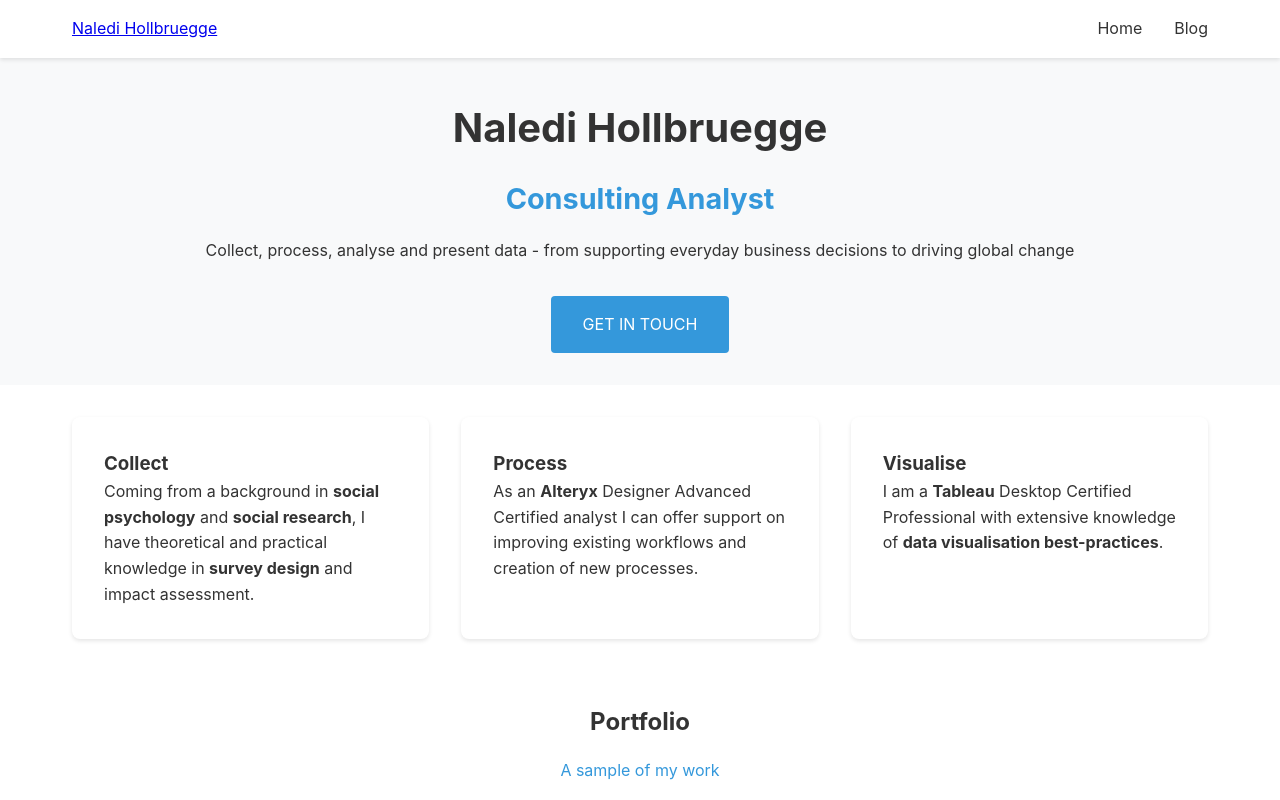
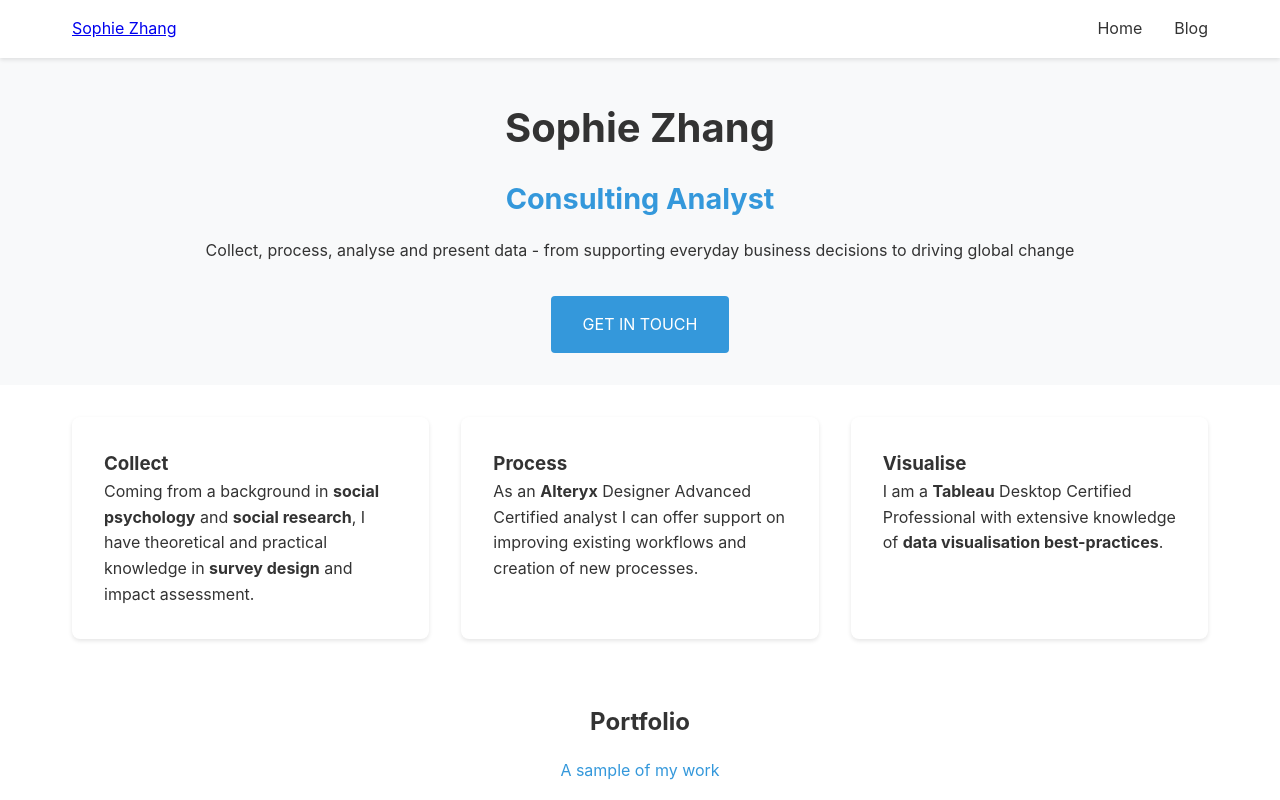
Before and after one commit to SophieXueZhang/SophieXueZhang.github.io, a plain HTML site: page index.html in a window 1280 px wide. Shown: the top 800 px of the page. Drawn offline with Linux system fonts and the light colour scheme.

Commit message:
Updated name to Sophie Zhang

```diff
--- a/index.html
+++ b/index.html
@@ -3,7 +3,7 @@
 <head>
     <meta charset="UTF-8">
     <meta name="viewport" content="width=device-width, initial-scale=1.0">
-    <title>Naledi Hollbruegge - Consulting Analyst</title>
+    <title>Sophie Zhang - Consulting Analyst</title>
     <link rel="stylesheet" href="styles/main.css">
     <link rel="stylesheet" href="https://cdnjs.cloudflare.com/ajax/libs/font-awesome/6.0.0/css/all.min.css">
 </head>
@@ -11,7 +11,7 @@
     <nav>
         <div class="nav-container">
             <div class="logo">
-                <a href="/">Naledi Hollbruegge</a>
+                <a href="/">Sophie Zhang</a>
             </div>
             <ul class="nav-links">
                 <li><a href="/">Home</a></li>
@@ -21,7 +21,7 @@
     </nav>
 
     <header class="hero">
-        <h1>Naledi Hollbruegge</h1>
+        <h1>Sophie Zhang</h1>
         <h2>Consulting Analyst</h2>
         <p>Collect, process, analyse and present data - from supporting everyday business decisions to driving global change</p>
         <a href="#contact" class="cta-button">GET IN TOUCH</a>
```
